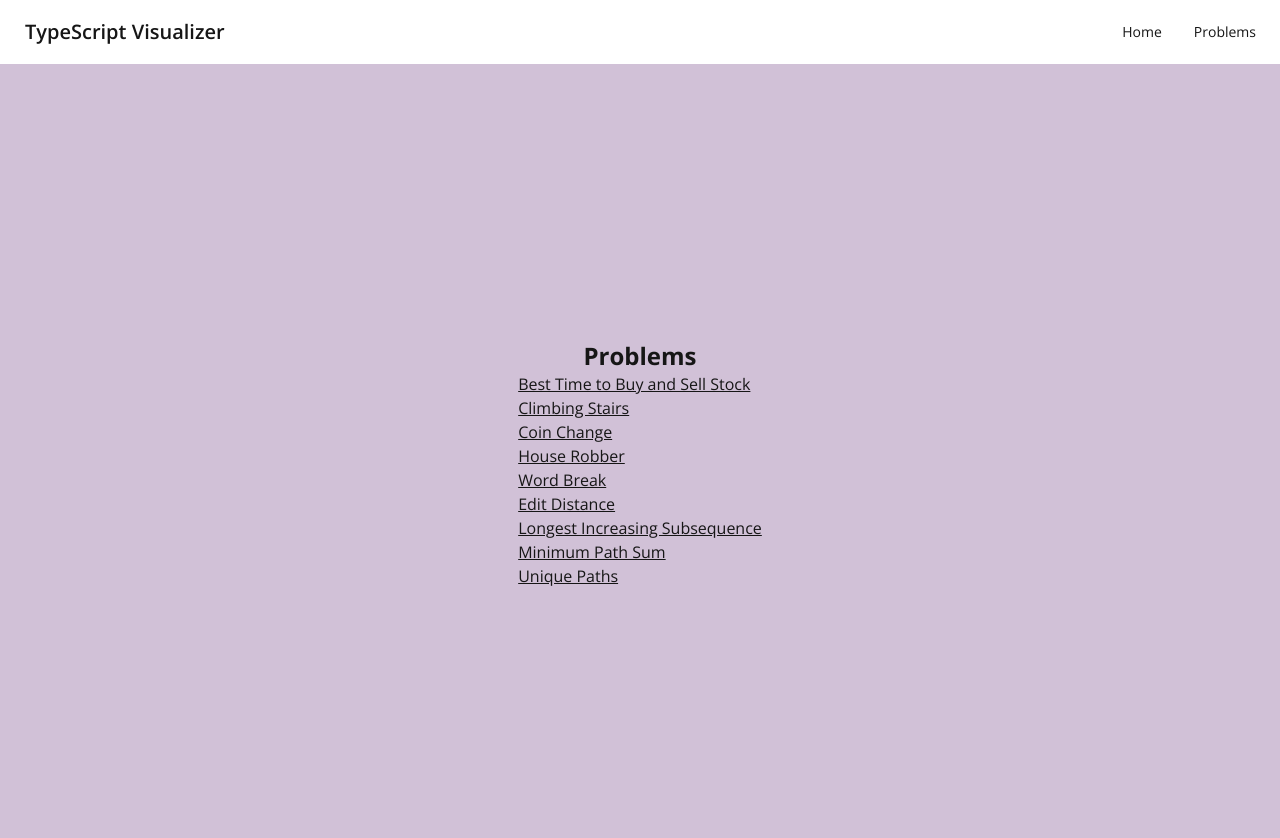
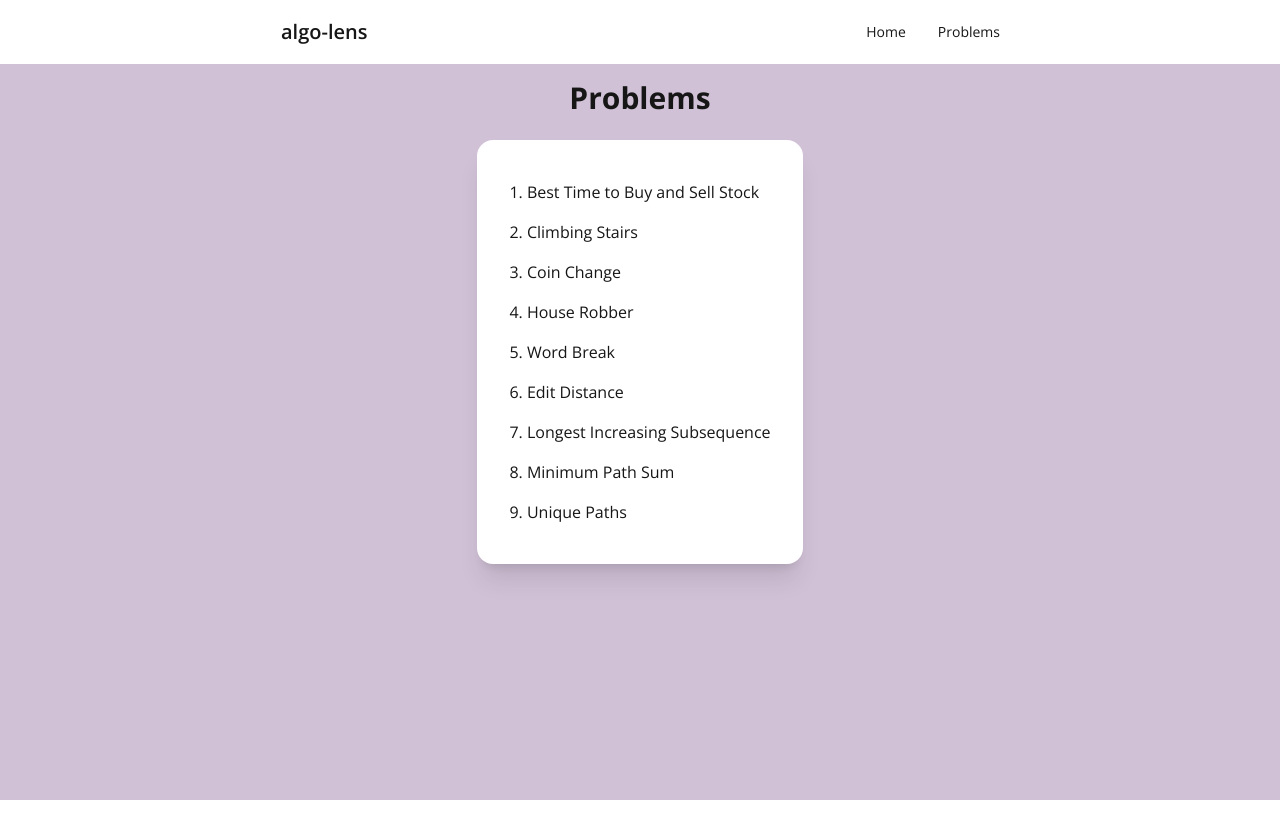
Before and after one commit to jaroslaw-weber/algo-lens, a Next.js app: page /problems in a window 1280 px wide. Shown: the top 838 px of the page. After the commit the page ends 800 px from the top, so only its background shows below. Built offline with nearby package versions, Linux system fonts and the light colour scheme.

Commit message:
fix visuals

```diff
--- a/components/Navbar.tsx
+++ b/components/Navbar.tsx
@@ -1,17 +1,25 @@
 // components/Navbar.tsx
-import Link from 'next/link';
+import Link from "next/link";
 
 const Navbar = () => {
   return (
-    <div className="navbar bg-base-100">
-      <div className="flex-1">
-        <Link href="/" className="btn btn-ghost normal-case text-xl">TypeScript Visualizer</Link>
-      </div>
-      <div className="flex-none">
-        <ul className="menu menu-horizontal p-0">
-          <li><Link href="/">Home</Link></li>
-          <li><Link href="/problems">Problems</Link></li>
-        </ul>
+    <div className="w-full bg-base-100 flex-shrink">
+      <div className="navbar bg-base-100 max-w-3xl mx-auto">
+        <div className="flex-1">
+          <Link href="/" className="btn btn-ghost normal-case text-xl">
+            algo-lens
+          </Link>
+        </div>
+        <div className="flex-none">
+          <ul className="menu menu-horizontal p-0">
+            <li>
+              <Link href="/">Home</Link>
+            </li>
+            <li>
+              <Link href="/problems">Problems</Link>
+            </li>
+          </ul>
+        </div>
       </div>
     </div>
   );
--- a/components/ProblemVisualizer.tsx
+++ b/components/ProblemVisualizer.tsx
@@ -41,7 +41,7 @@ const ProblemVisualizer: React.FC<ProblemVisualizerProps<any, any>> = ({
   };
 
   return (
-    <div className="card bg-white w-2/3 mx-auto p my-8 min-h-full shadow">
+    <div className="card bg-white mx-auto p my-8 flex-1 shadow">
       <div className="card-body">
         <div className="flex items-center gap-6">
           {" "}
--- a/pages/_app.tsx
+++ b/pages/_app.tsx
@@ -1,14 +1,14 @@
-import Navbar from '../components/Navbar'
-import '../styles/globals.css'
-import type { AppProps } from 'next/app'
+import Navbar from "../components/Navbar";
+import "../styles/globals.css";
+import type { AppProps } from "next/app";
 
 function MyApp({ Component, pageProps }: AppProps) {
   return (
-    <>
+    <div className="min-h-screen w-full font-sans flex flex-col bg-primary items-center">
       <Navbar />
       <Component {...pageProps} />
-    </>
-  )
+    </div>
+  );
 }
 
-export default MyApp
+export default MyApp;
--- a/pages/index.tsx
+++ b/pages/index.tsx
@@ -11,21 +11,26 @@ const Home: NextPage = () => {
   useEffect(() => {
     setRandomProblem(getRandomProblem());
   }, []);
+
   return (
-    <div className="">
+    <div className="flex-grow flex">
       <Head>
-        <title>TypeScript Code Visualizer</title>
+        <title>Algo-Lens: Algorithm Visualization Tool</title>
         <meta
           name="description"
-          content="Visualize TypeScript code execution"
+          content="Explore and visualize the execution of algorithms with Algo-Lens. Gain insights into algorithm behavior and step-by-step code execution to enhance your understanding and debugging skills."
         />
         <link rel="icon" href="/favicon.ico" />
-        <link rel="stylesheet" href="https://cdnjs.cloudflare.com/ajax/libs/font-awesome/6.0.0-beta3/css/all.min.css"/>
-
+        <link
+          rel="stylesheet"
+          href="https://cdnjs.cloudflare.com/ajax/libs/font-awesome/6.0.0-beta3/css/all.min.css"
+        />
       </Head>
 
-      <main className="w-full min-h-screen font-sans flex flex-col bg-primary items-center justify-center">
-        {randomProblem ? <ProblemVisualizer problem={randomProblem} /> : null}
+      <main className="">
+        <p className="text-center font-display mt-8 flex-shrink">algo-lens: see algorithms in action! </p>
+        <div className="w-full">
+        {randomProblem ? <ProblemVisualizer problem={randomProblem} /> : null}</div>
       </main>
     </div>
   );
--- a/pages/problems.tsx
+++ b/pages/problems.tsx
@@ -6,23 +6,27 @@ import { problems } from "../src/problem/list";
 
 const Problems: NextPage = () => {
   return (
-    <div>
+    <div className="">
       <Head>
         <title>List of Problems</title>
         <meta name="description" content="Browse through a list of all available problems" />
       </Head>
 
-      <main className="w-full min-h-screen flex flex-col items-center justify-center bg-primary">
-        <h1 className="text-2xl font-bold">Problems</h1>
-        <ul>
+      <main className="container mx-auto p-4  justify-center flex flex-col items-center">
+        <h1 className="text-3xl font-bold text-center mb-6">Problems</h1>
+        <div className="card bg-base-100 shadow-xl max-w-lg mx-auto">
+          <div className="card-body">
+            <ul className="list-decimal list-inside">
               {problems.map((problem, index) => (
-            <li key={index}>
-              <Link href={`/problem/${problem.id}`} className="link">
+                <li key={index} className="py-2">
+                  <Link className="link link-hover" href={`/problem/${problem.id}`}>
                     {problem.title}
                   </Link>
                 </li>
               ))}
             </ul>
+          </div>
+        </div>
       </main>
     </div>
   );
```
Lines whose indentation alone changed are shown as unchanged.
